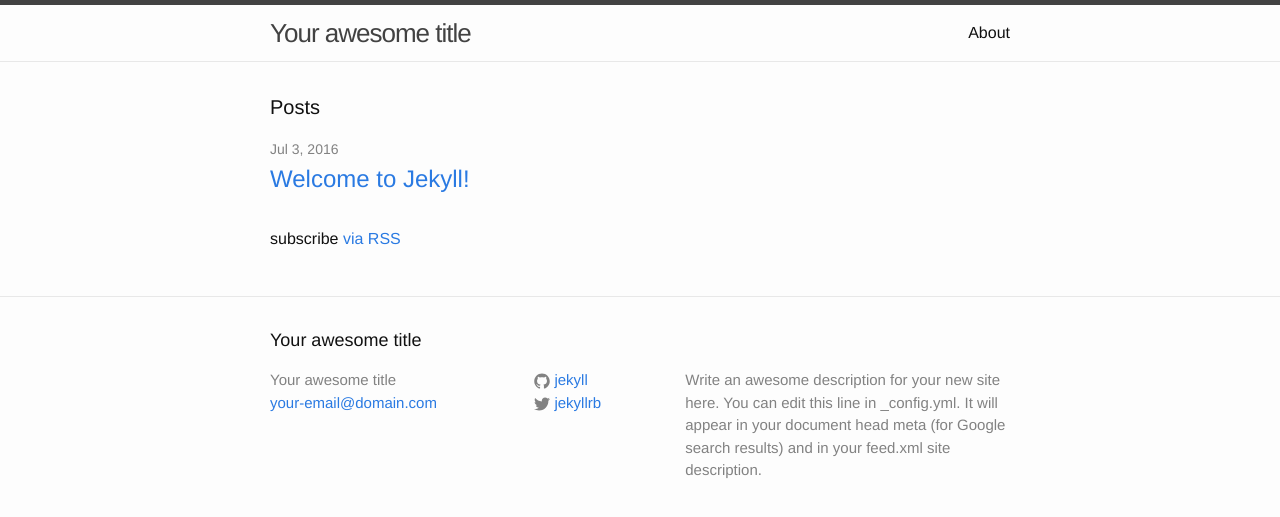
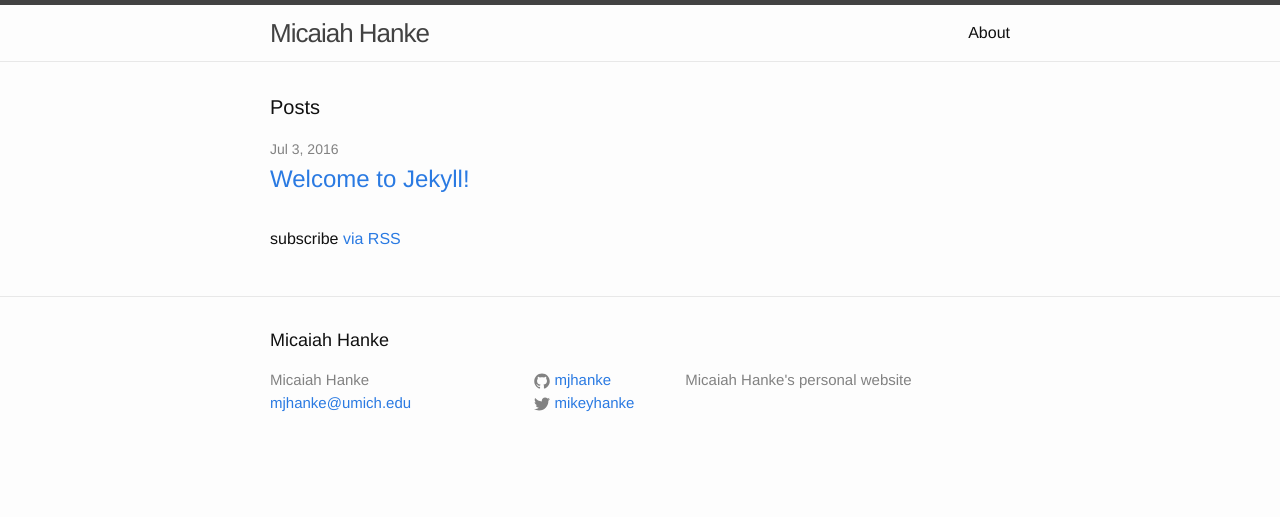
Before and after one commit to mjhanke/mjhanke.github.io, a Jekyll site: the page built from index.html, in a window 1280 px wide. Shown: the top 517 px of the page. Built offline with Jekyll 4.4.1, drawn with Linux system fonts in a browser that asks for light colours.

Commit message:
renaming stuff

```diff
--- a/_config.yml
+++ b/_config.yml
@@ -6,16 +6,13 @@
 # 'jekyll serve'. If you change this file, please restart the server process.
 
 # Site settings
-title: Your awesome title
-email: your-email@domain.com
-description: > # this means to ignore newlines until "baseurl:"
-  Write an awesome description for your new site here. You can edit this
-  line in _config.yml. It will appear in your document head meta (for
-  Google search results) and in your feed.xml site description.
+title: Micaiah Hanke
+email: mjhanke@umich.edu
+description: Micaiah Hanke's personal website
 baseurl: "" # the subpath of your site, e.g. /blog
-url: "http://yourdomain.com" # the base hostname & protocol for your site
-twitter_username: jekyllrb
-github_username:  jekyll
+url: "micaiahhanke.com" # the base hostname & protocol for your site
+twitter_username: mikeyhanke
+github_username:  mjhanke
 
 # Build settings
 markdown: kramdown
```
